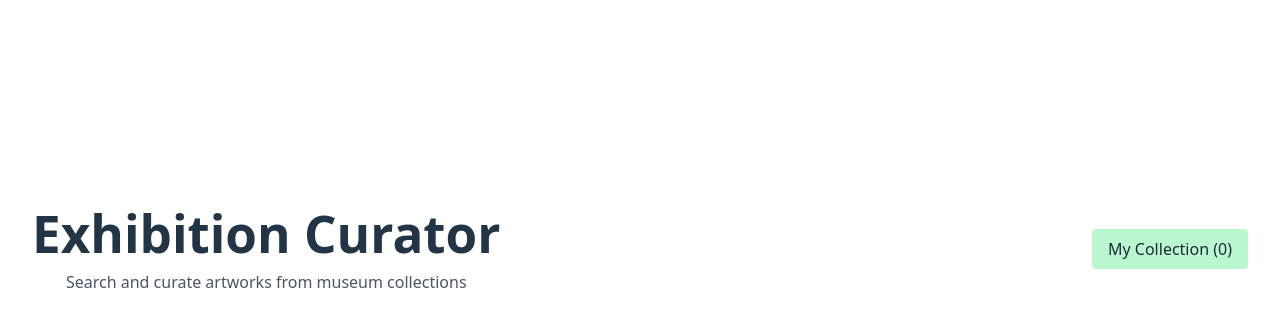
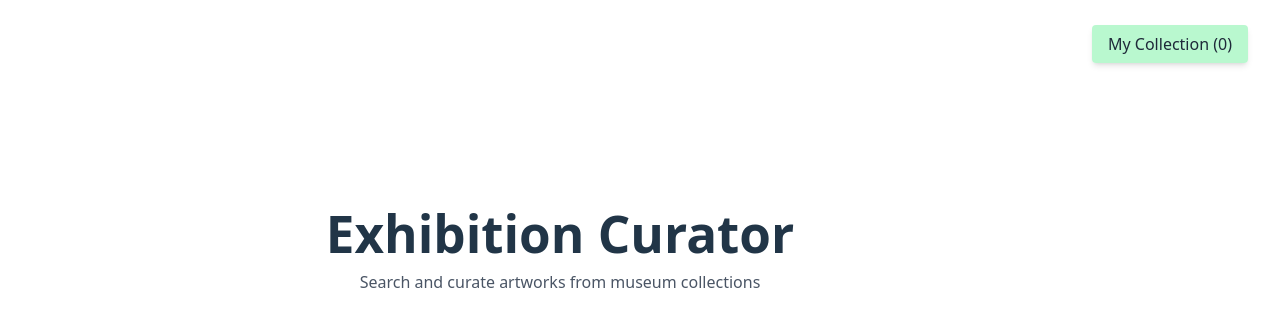
Before and after one commit to Keplin1/exhibition-project-skeleton, a React (Vite) app: page / in a window 1280 px wide. Shown: the top 324 px of the page. Built offline with nearby package versions, Linux system fonts and the light colour scheme; no server answers.

Commit message:
Fixed the 'My Collection' button at the top right, so that it is always visible

```diff
--- a/src/Header.jsx
+++ b/src/Header.jsx
@@ -8,21 +8,23 @@ const Header = () => {
 
     return (
         <header className="mb-8">
-            <div className="flex justify-between items-center">
+            <div className="pr-40">
                 <div>
                     <h1 className="text-3xl font-bold mb-2">Exhibition Curator</h1>
                     <p className="text-gray-600">Search and curate artworks from museum collections</p>
                 </div>
+            </div>
 
-                {!isCollectionPage && (
+            {!isCollectionPage && (
+                <div className="fixed top-8 right-8 z-1">
                     <Link
                         to="/collection"
-                        className="px-4 py-2 text-gray-800 bg-green-200 rounded hover:bg-green-400 transition-colors"
+                        className="px-4 py-2 text-gray-800 bg-green-200 rounded hover:bg-green-400 transition-colors whitespace-nowrap shadow-md"
                     >
                         My Collection ({collection.length})
                     </Link>
-                )}
-            </div>
+                </div>
+            )}
         </header>
     );
 };
```
